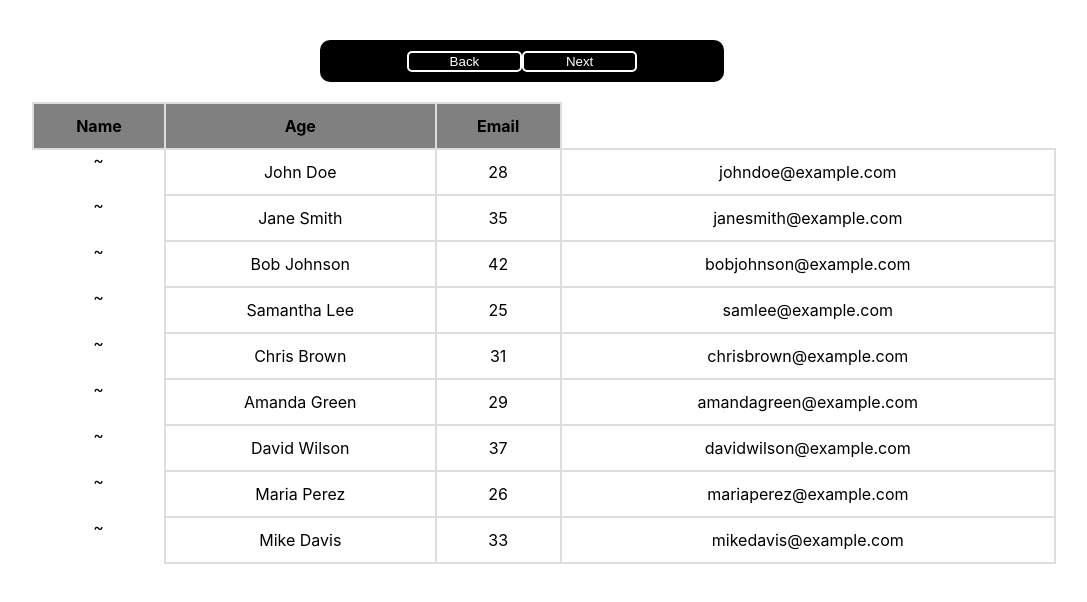
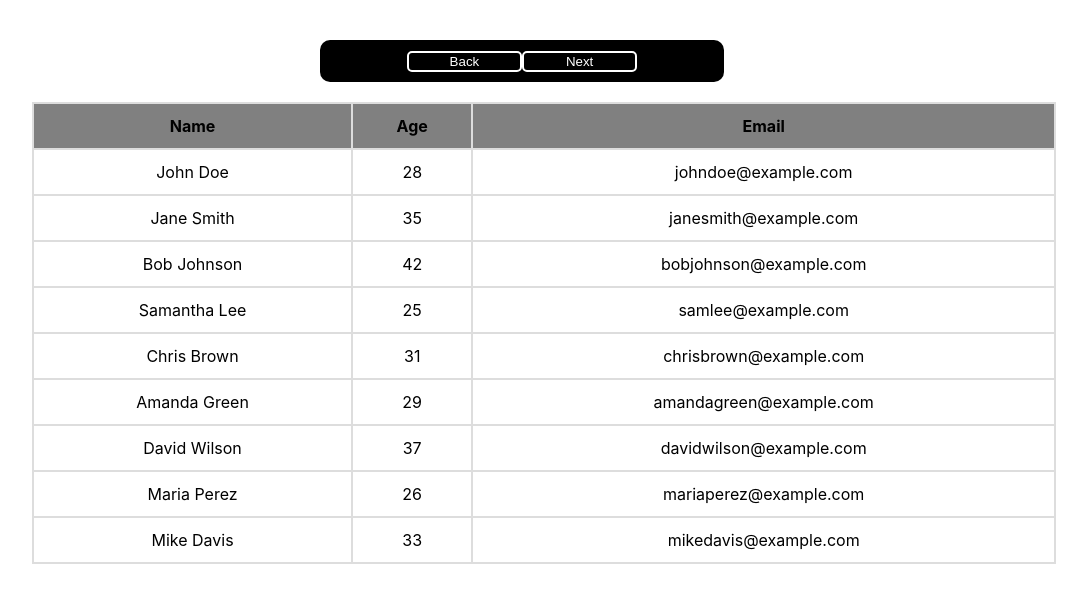
Before and after one commit to WFT-Interns/React-Practice-bimisha, a React (Create React App) app: page /Home in a window 1280 px wide. Shown: the top 602 px of the page, without its empty margins (118-1205 px from the left). Built offline with nearby package versions, Linux system fonts and the light colour scheme.

Commit message:
Update Home.jsx
fix: removed the typo error

```diff
--- a/src/Components/Home.jsx
+++ b/src/Components/Home.jsx
@@ -20,7 +20,7 @@ const Home =() => {
           </tr>
             {
             Data.users.map((list)=>(
-                <tr>~
+                <tr>
                   <td>{list.name}</td>
                   <td>{list.age}</td>
                   <td>{list.email}</td>
```
